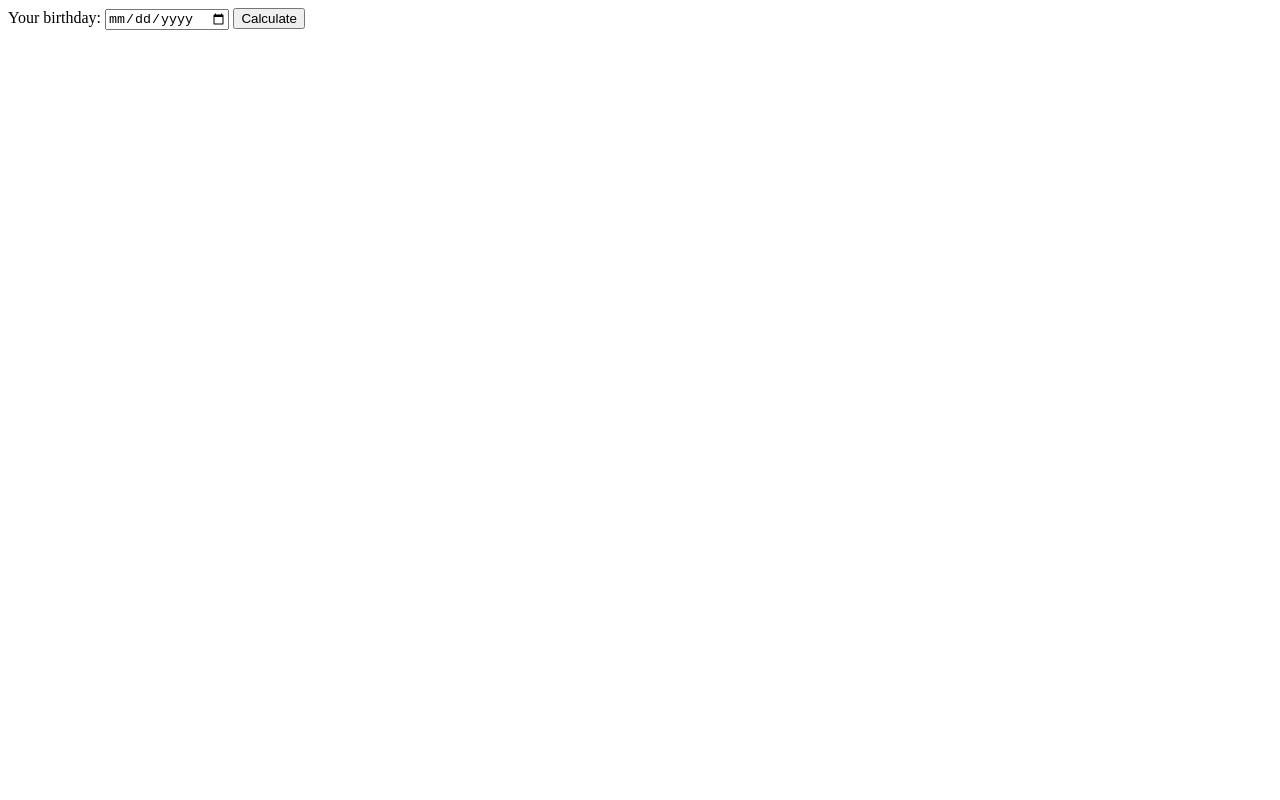
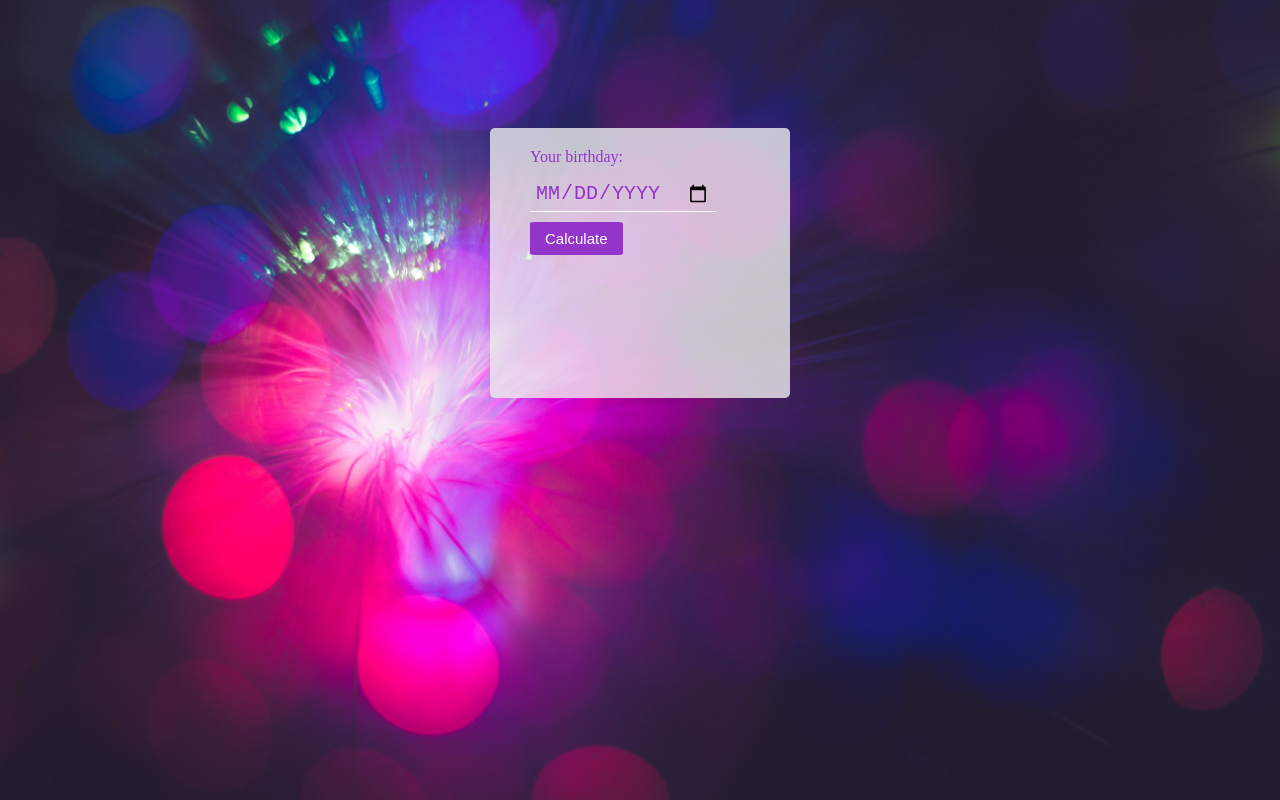
Before and after one commit to Silverethical/ageCalc, a plain HTML site: page index.html in a window 1280 px wide. Drawn offline with Linux system fonts and the light colour scheme.

Commit message:
form style

```diff
--- a/index.html
+++ b/index.html
@@ -5,14 +5,15 @@
     <meta http-equiv="X-UA-Compatible" content="IE=edge">
     <meta name="viewport" content="width=device-width, initial-scale=1.0">
     <title>Document</title>
+    <link rel="stylesheet" href="style.css">
 </head>
 <body>
 
     <div class="container">
         <form action="">
-            <label for="">Your birthday: </label>
-            <input type="date">
-            <button type="submit"  value="Submit">Calculate</button>
+            <label for="date">Your birthday: </label>
+            <input type="date" id="date">
+            <button type="submit"  value="Submit" id="submit">Calculate</button>
         </form>
     </div>
 
--- a/style.css
+++ b/style.css
@@ -9,6 +9,49 @@
 }
 
 body {
-    background-color: #eee;
+    background-image: url('img/bg.jpg');
+    background-repeat: no-repeat;
+    background-size: cover;
+    color:#9334ca ;
+}
 
-  }
+.container{
+    margin:10% auto;
+    padding: 20px 40px;
+    width: 300px;
+    height:270px;
+    background-color: #eeeeeecb;
+    border-radius: 5px;
+}
+form{
+    display: flex;
+    flex-direction: column;
+    align-items: flex-start;
+    justify-content: center;
+}
+form *{
+ margin-bottom: 10px;
+}
+
+input[type="date"]{
+    font-size: 20px;
+    padding:  5px;
+    border: none;
+    outline: none;
+    background-color: transparent;
+    border-bottom: 1px solid #fff;
+    text-transform: uppercase;
+}
+button{
+    background-color: #9334ca;
+    color: #fff;
+    padding: 8px 15px;
+    font-size: 15px;
+   border: none;
+   border-radius: 5%;
+   cursor: pointer;
+}
+button:hover{
+    background-color: #fff ;
+    color: #9334ca;
+}
```
Also changed, not shown: img/bg.jpg (added), img/calendar-clock-icon.png (added), 1 other file.
